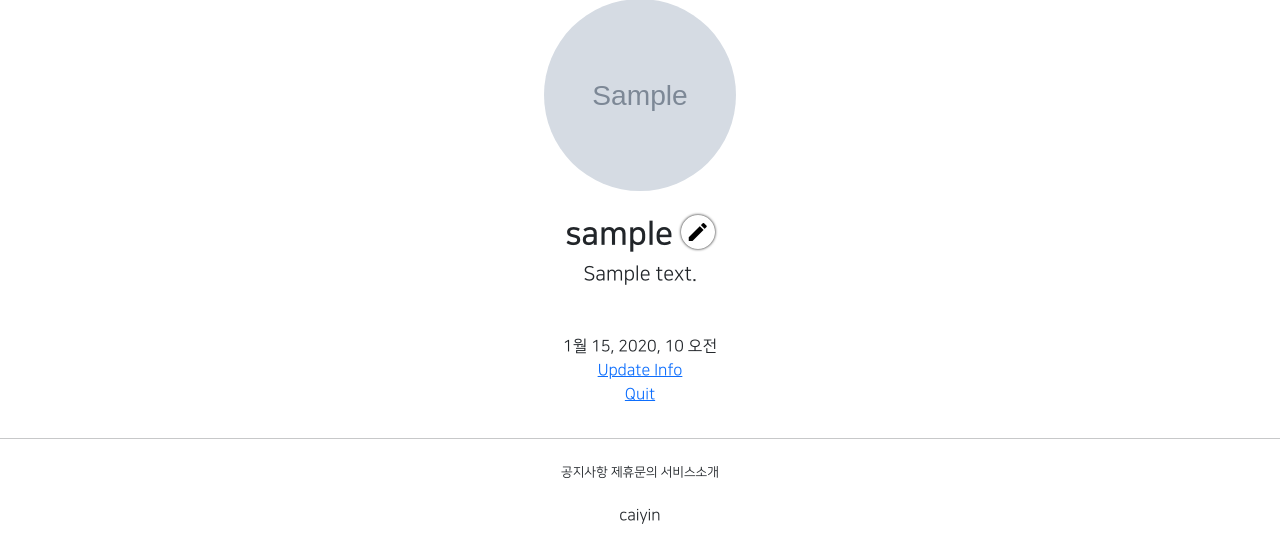
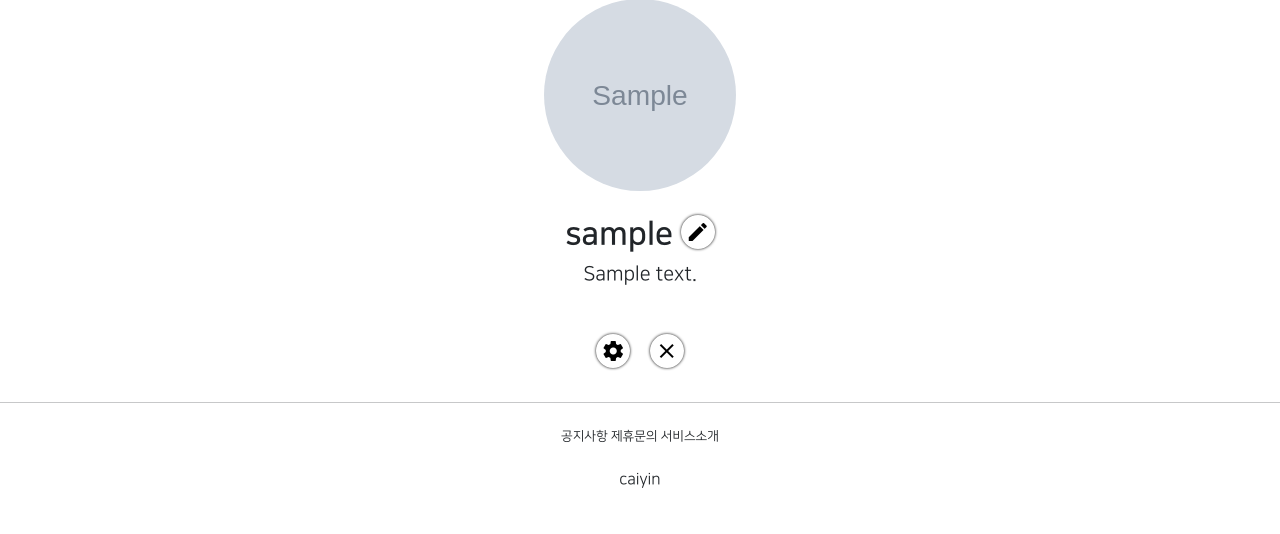
Before and after one commit to caiyin0211/gis, a Django app: page /accounts/detail/1 in a window 1280 px wide. Shown: the part 274-808 px from the top of the page. After the commit the page ends 762 px from the top, so only its background shows below. Run offline with Django 3.2, Linux system fonts and the light colour scheme; a user stored in the database is signed in; tables that the repository leaves empty hold one stand-in row (values such as "Sample post"); grey boxes marked "Sample" are stand-in pictures; parts of the project's set-up code (start-up, migrations or seed data) failed here and were passed over; some libraries are stand-ins or nearby versions.

Commit message:
7/29 commit4

```diff
--- a/accountapp/templates/accountapp/detail.html
+++ b/accountapp/templates/accountapp/detail.html
@@ -27,25 +27,22 @@
             {% endif %}
 
         </div>
-        <div>
-            {{ target_user.date_joined }}
 
-        </div>
         {% if user == target_user %}
 
             <div>
-                <a href="{% url 'accountapp:update' pk=target_user.pk %}">
-                    Update Info
+                <a href="{% url 'accountapp:update' pk=target_user.pk %}"
+                    class="material-icons round_button mx-2">
+                    settings
+                </a>
+
+                 <a href="{% url 'accountapp:delete' pk=target_user.pk %}"
+                    class="material-icons round_button mx-2">
+                    close
                 </a>
 
             </div>
 
-            <div>
-                <a href="{% url 'accountapp:delete' pk=target_user.pk %}">
-                    Quit
-                </a>
-
-            </div>
         {% endif %}
 
 
```
